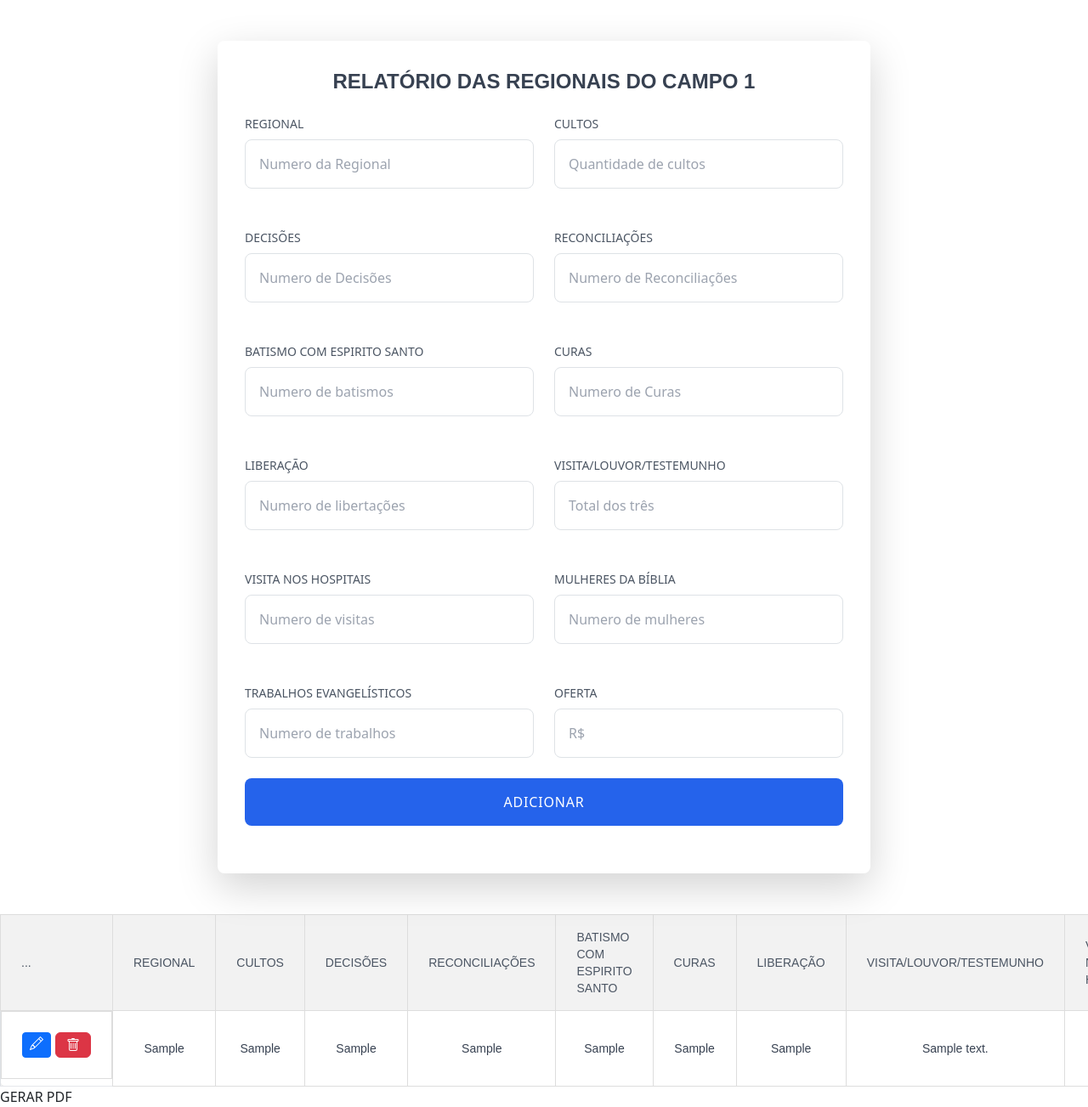
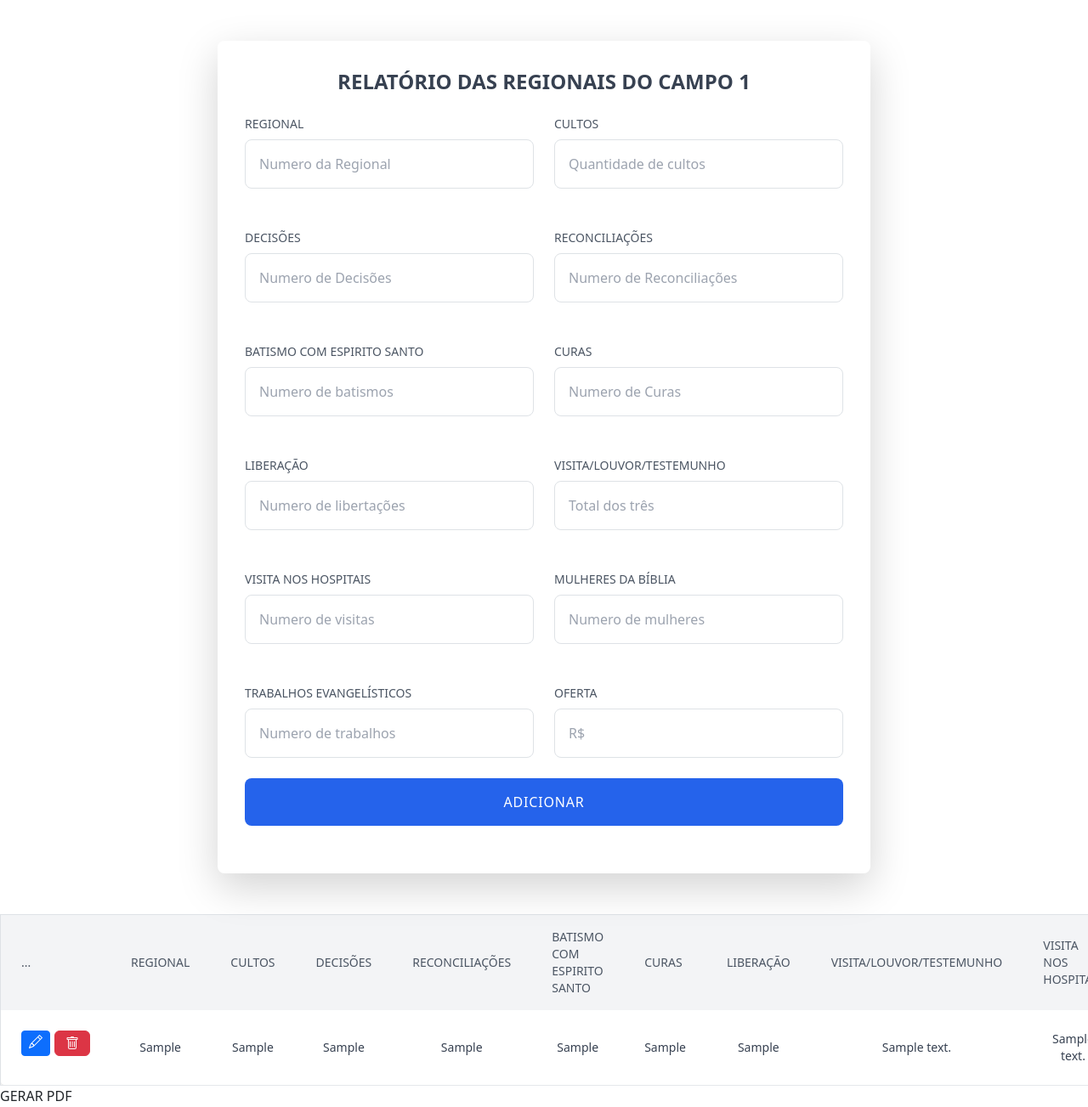
Before and after one commit to http-AbnerSantin/relatorios, a PHP site: page / in a window 1280 px wide. Shown: the whole page at 85% size. Run offline with PHP 8.4, Linux system fonts and the light colour scheme; tables that the repository leaves empty or names only in its code hold one stand-in row (values such as "Sample post"); some libraries are stand-ins or nearby versions.

Commit message:
first commit

```diff
--- a/style.css
+++ b/style.css
@@ -8,33 +8,3 @@ th,
 tr {
   text-align: center;
 }
-
-h1,
-h2,
-h3 {
-  font-family: sans-serif;
-}
-table {
-  font-family: sans-serif;
-  width: 100%;
-  border-collapse: collapse;
-}
-th,
-td {
-  border: 1px solid #ddd;
-  padding: 8px;
-  font-size: 12px;
-}
-th {
-  background-color: #f2f2f2;
-  font-weight: bold;
-  font-size: 10px;
-}
-
-.bold-text {
-  font-weight: bold;
-}
-
-.text-center {
-  text-align: center;
-}
```
